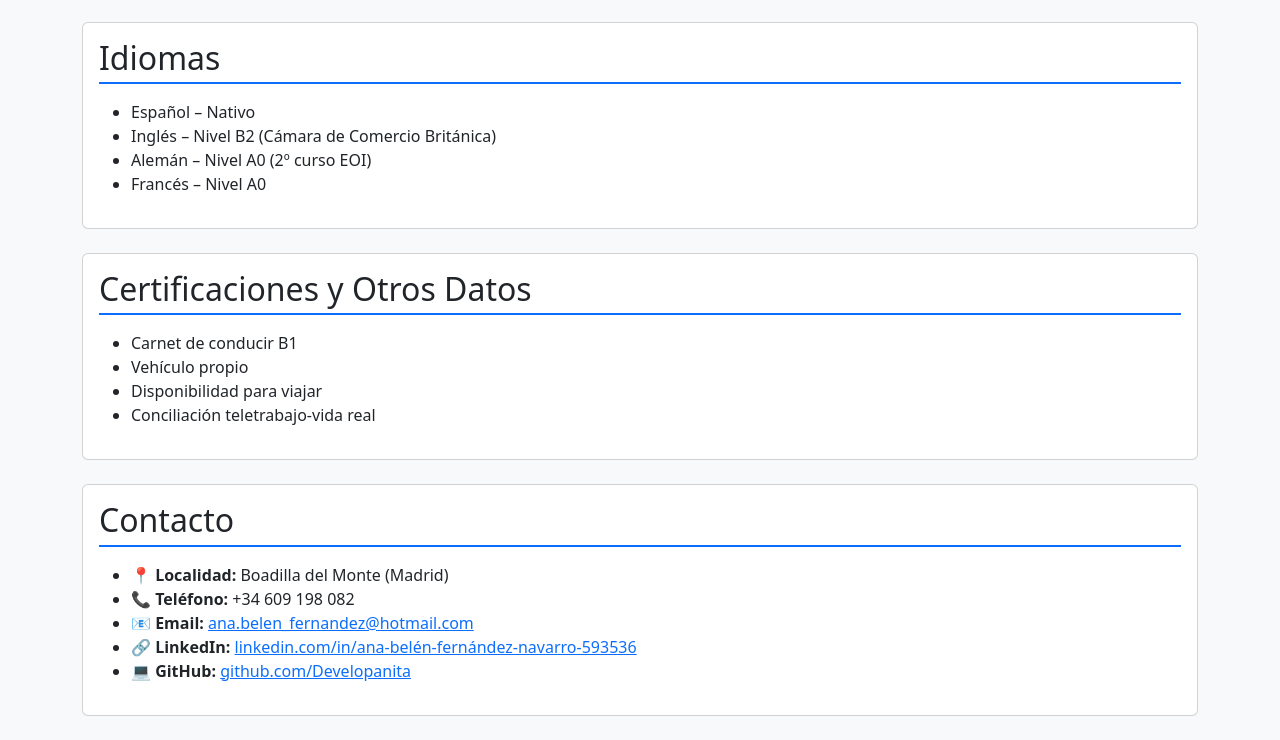
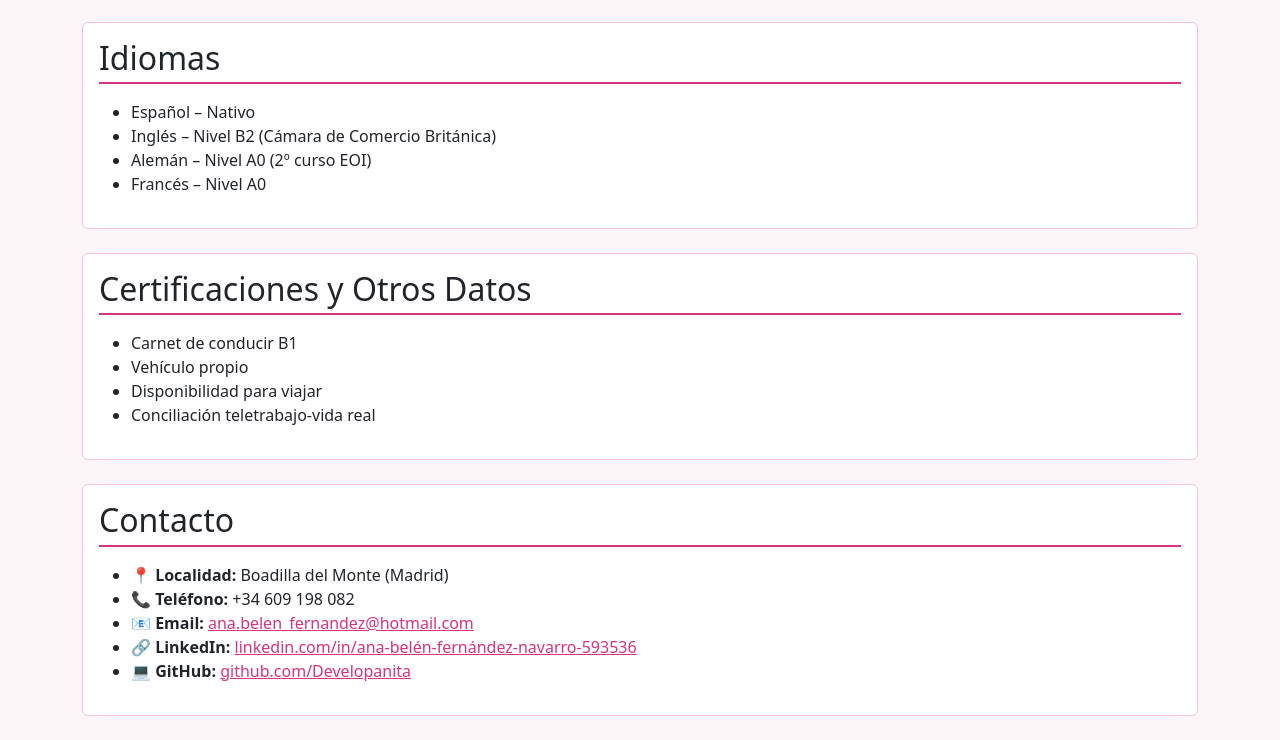
Before and after one commit to DevelopAnita/DevelopAnita.github.io, a plain HTML site: page index.html in a window 1280 px wide. Shown: the part 966-1706 px from the top of the page. Drawn offline with nearby package versions, Linux system fonts and the light colour scheme.

Commit message:
Update index.html

```diff
--- a/index.html
+++ b/index.html
@@ -7,25 +7,30 @@
   <link href="https://cdn.jsdelivr.net/npm/bootstrap@5.3.3/dist/css/bootstrap.min.css" rel="stylesheet">
   <style>
     body {
-      background-color: #f8f9fa;
+      background-color: #fdf6f9; /* fondo rosa muy claro */
     }
     .header {
-      background-color: #0d6efd;
+      background-color: #d63384; /* rosa intenso pero elegante */
       color: white;
       padding: 2rem;
       border-radius: 0 0 10px 10px;
       text-align: center;
     }
     .section-title {
-      border-bottom: 2px solid #0d6efd;
+      border-bottom: 2px solid #d63384;
       padding-bottom: 5px;
       margin-bottom: 1rem;
     }
     .card {
       margin-bottom: 1.5rem;
+      border: 1px solid #f5c2d7; /* rosa suave */
     }
     a {
-      word-break: break-all;
+      word-break: break-word;
+      color: #d63384;
+    }
+    a:hover {
+      color: #b0256c;
     }
   </style>
 </head>
```
